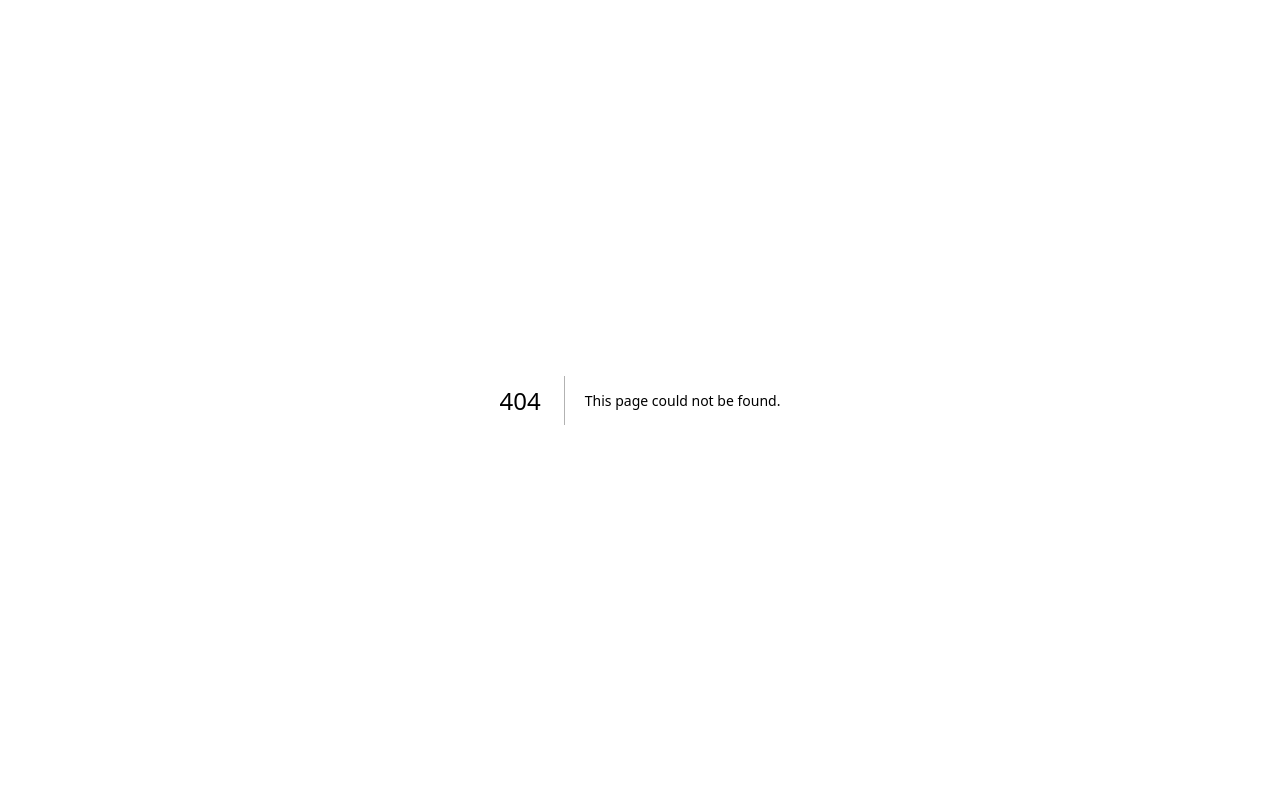
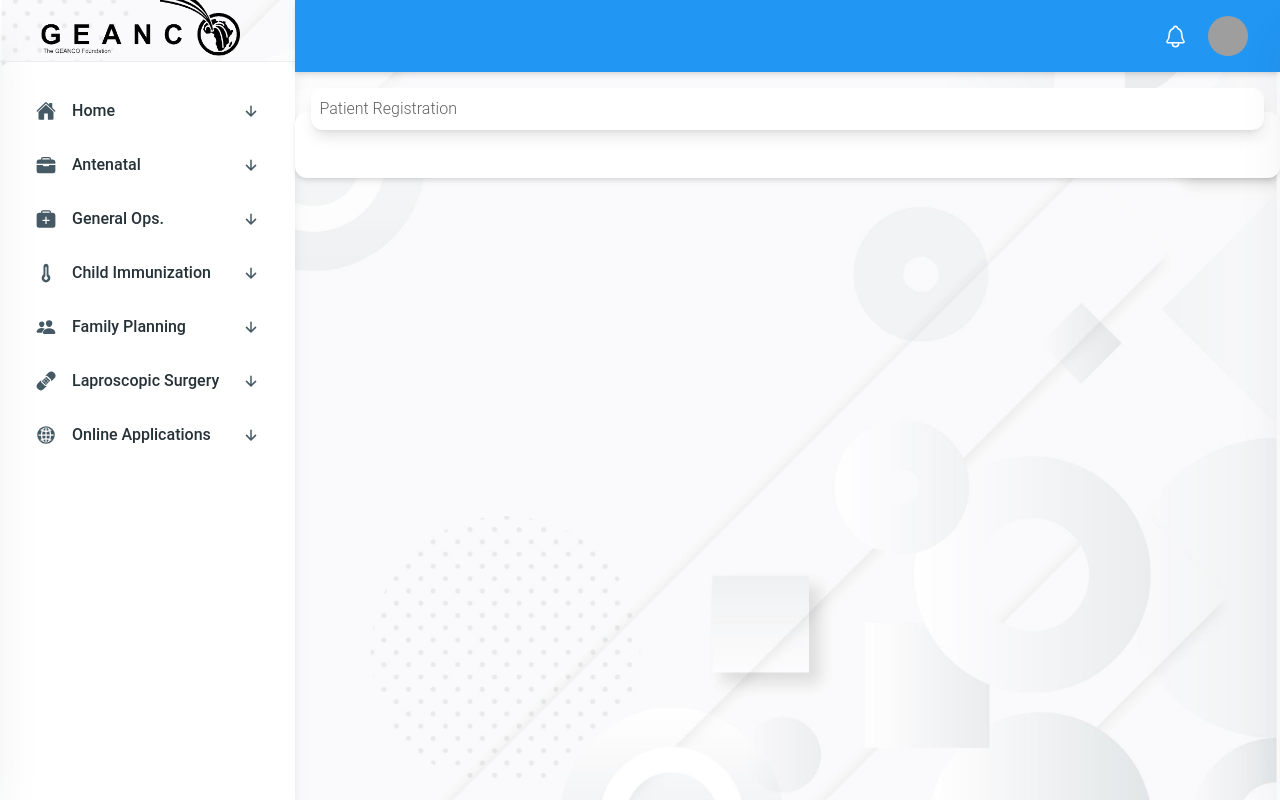
Before and after one commit to Dimmaweb20/GEANCO-EPRS, a Next.js app: page /admin/patientReg in a window 1280 px wide. Before the commit this address had no page. Built offline with nearby package versions, Linux system fonts and the light colour scheme; grey boxes are pictures that could not be loaded.

Commit message:
start the subpages

```diff
--- /dev/null
+++ b/app/admin/patientReg/page.jsx
@@ -0,0 +1,42 @@
+'use client'
+
+import AdminNavbar from '@/components/admin/AdminNavbar'
+import Sidebar from '@/components/admin/Sidebar'
+import React from 'react'
+import {
+  Card,
+  CardHeader,
+  CardBody,
+  CardFooter,
+  Typography,
+  ListItemSuffix,
+  Button,
+  Accordion,
+  AccordionHeader,
+  AccordionBody
+} from "@material-tailwind/react";
+
+const page = () => {
+  return (
+    <>
+      <main className='w-full h-screen flex items-start'>
+        <Sidebar />
+        <div className='w-full'>
+          <AdminNavbar />
+
+          {/* CONtent goes here */}
+          <Card className='mt-10'>
+            <CardHeader className='p-2'>
+              <Typography>Patient Registration</Typography>
+            </CardHeader>
+            <CardBody>
+
+            </CardBody>
+          </Card>
+        </div>
+      </main>
+    </>
+  )
+}
+
+export default page
--- a/components/admin/Sidebar.jsx
+++ b/components/admin/Sidebar.jsx
@@ -15,7 +15,7 @@ import {
     AccordionHeader,
     AccordionBody
 } from '@material-tailwind/react';
-import {IoAddOutline, IoAppsOutline, IoArrowDown, IoBandage, IoBriefcase, IoCalendarOutline, IoCart, IoCashOutline, IoDocumentTextOutline, IoGlobe, IoHome, IoMedkit, IoMedkitOutline, IoPeople, IoPersonAddOutline, IoRefreshOutline, IoRepeatOutline, IoServerOutline, IoThermometer } from 'react-icons/io5';
+import { IoAddOutline, IoAppsOutline, IoArrowDown, IoBandage, IoBriefcase, IoCalendarOutline, IoCart, IoCashOutline, IoDocumentTextOutline, IoGlobe, IoHome, IoHomeOutline, IoMedkit, IoMedkitOutline, IoPeople, IoPersonAddOutline, IoRefreshOutline, IoRepeatOutline, IoServerOutline, IoThermometer } from 'react-icons/io5';
 
 const Sidebar = ({ state = 'hidden' }) => {
     const [open, setOpen] = React.useState(0);
@@ -32,7 +32,7 @@ const Sidebar = ({ state = 'hidden' }) => {
                 <Card className="h-[calc(100vh-2rem)] w-full max-w-[20rem] p-4 shadow-xl shadow-blue-gray-900/5">
                     <List>
                         {/* First menu */}
-                        <Accordion open={open === 1} icon={ <IoArrowDown className={`mx-auto h-4 w-4 transition-transform ${open === 1 ? "rotate-180" : ""}`} />} >
+                        <Accordion open={open === 1} icon={<IoArrowDown className={`mx-auto h-4 w-4 transition-transform ${open === 1 ? "rotate-180" : ""}`} />} >
 
                             <ListItem className="p-0" selected={open === 1}>
                                 <AccordionHeader onClick={() => handleOpen(1)} className="border-b-0 p-3">
@@ -44,14 +44,24 @@ const Sidebar = ({ state = 'hidden' }) => {
                                     </Typography>
                                 </AccordionHeader>
                             </ListItem>
+
                             <AccordionBody className="py-1">
                                 <List className="p-0">
-                                    <ListItem>
-                                        <ListItemPrefix>
-                                            <IoPersonAddOutline />
-                                        </ListItemPrefix>
-                                        Patient Registration
-                                    </ListItem>
+                                    <Link href={'/admin'}>
+                                        <ListItem>
+                                            <ListItemPrefix>
+                                                <IoHomeOutline />
+                                            </ListItemPrefix>
+                                            Home
+                                        </ListItem></Link>
+
+                                    <Link href={'/admin/patientReg'}>
+                                        <ListItem>
+                                            <ListItemPrefix>
+                                                <IoPersonAddOutline />
+                                            </ListItemPrefix>
+                                            Patient Registration
+                                        </ListItem></Link>
 
                                     <ListItem>
                                         <ListItemPrefix>
@@ -99,7 +109,7 @@ const Sidebar = ({ state = 'hidden' }) => {
                         </Accordion>
 
                         {/* Second menu */}
-                        <Accordion open={open === 2} icon={ <IoArrowDown className={`mx-auto h-4 w-4 transition-transform ${open === 2 ? "rotate-180" : ""}`} />} >
+                        <Accordion open={open === 2} icon={<IoArrowDown className={`mx-auto h-4 w-4 transition-transform ${open === 2 ? "rotate-180" : ""}`} />} >
                             <ListItem className="p-0" selected={open === 2}>
                                 <AccordionHeader onClick={() => handleOpen(2)} className="border-b-0 p-3">
                                     <ListItemPrefix>
@@ -171,7 +181,7 @@ const Sidebar = ({ state = 'hidden' }) => {
                         </Accordion>
 
                         {/* Third menu */}
-                        <Accordion open={open === 3} icon={ <IoArrowDown className={`mx-auto h-4 w-4 transition-transform ${open === 3 ? "rotate-180" : ""}`} />} >
+                        <Accordion open={open === 3} icon={<IoArrowDown className={`mx-auto h-4 w-4 transition-transform ${open === 3 ? "rotate-180" : ""}`} />} >
                             <ListItem className="p-0" selected={open === 3}>
                                 <AccordionHeader onClick={() => handleOpen(3)} className="border-b-0 p-3">
                                     <ListItemPrefix>
@@ -215,7 +225,7 @@ const Sidebar = ({ state = 'hidden' }) => {
                         </Accordion>
 
                         {/* Fourth menu */}
-                        <Accordion open={open === 4} icon={ <IoArrowDown className={`mx-auto h-4 w-4 transition-transform ${open === 4 ? "rotate-180" : ""}`} />} >
+                        <Accordion open={open === 4} icon={<IoArrowDown className={`mx-auto h-4 w-4 transition-transform ${open === 4 ? "rotate-180" : ""}`} />} >
                             <ListItem className="p-0" selected={open === 4}>
                                 <AccordionHeader onClick={() => handleOpen(4)} className="border-b-0 p-3">
                                     <ListItemPrefix>
@@ -245,7 +255,7 @@ const Sidebar = ({ state = 'hidden' }) => {
                         </Accordion>
 
                         {/* Fifth menu */}
-                        <Accordion open={open === 5} icon={ <IoArrowDown className={`mx-auto h-4 w-4 transition-transform ${open === 5 ? "rotate-180" : ""}`} />} >
+                        <Accordion open={open === 5} icon={<IoArrowDown className={`mx-auto h-4 w-4 transition-transform ${open === 5 ? "rotate-180" : ""}`} />} >
                             <ListItem className="p-0" selected={open === 5}>
                                 <AccordionHeader onClick={() => handleOpen(5)} className="border-b-0 p-3">
                                     <ListItemPrefix>
@@ -275,7 +285,7 @@ const Sidebar = ({ state = 'hidden' }) => {
                         </Accordion>
 
                         {/* Sixth menu */}
-                        <Accordion open={open === 6} icon={ <IoArrowDown className={`mx-auto h-4 w-4 transition-transform ${open === 6 ? "rotate-180" : ""}`} />} >
+                        <Accordion open={open === 6} icon={<IoArrowDown className={`mx-auto h-4 w-4 transition-transform ${open === 6 ? "rotate-180" : ""}`} />} >
                             <ListItem className="p-0" selected={open === 6}>
                                 <AccordionHeader onClick={() => handleOpen(6)} className="border-b-0 p-3">
                                     <ListItemPrefix>
@@ -305,7 +315,7 @@ const Sidebar = ({ state = 'hidden' }) => {
                         </Accordion>
 
                         {/* Seventh menu */}
-                        <Accordion open={open === 7} icon={ <IoArrowDown className={`mx-auto h-4 w-4 transition-transform ${open === 7 ? "rotate-180" : ""}`} />} >
+                        <Accordion open={open === 7} icon={<IoArrowDown className={`mx-auto h-4 w-4 transition-transform ${open === 7 ? "rotate-180" : ""}`} />} >
                             <ListItem className="p-0" selected={open === 7}>
                                 <AccordionHeader onClick={() => handleOpen(7)} className="border-b-0 p-3">
                                     <ListItemPrefix>
```
